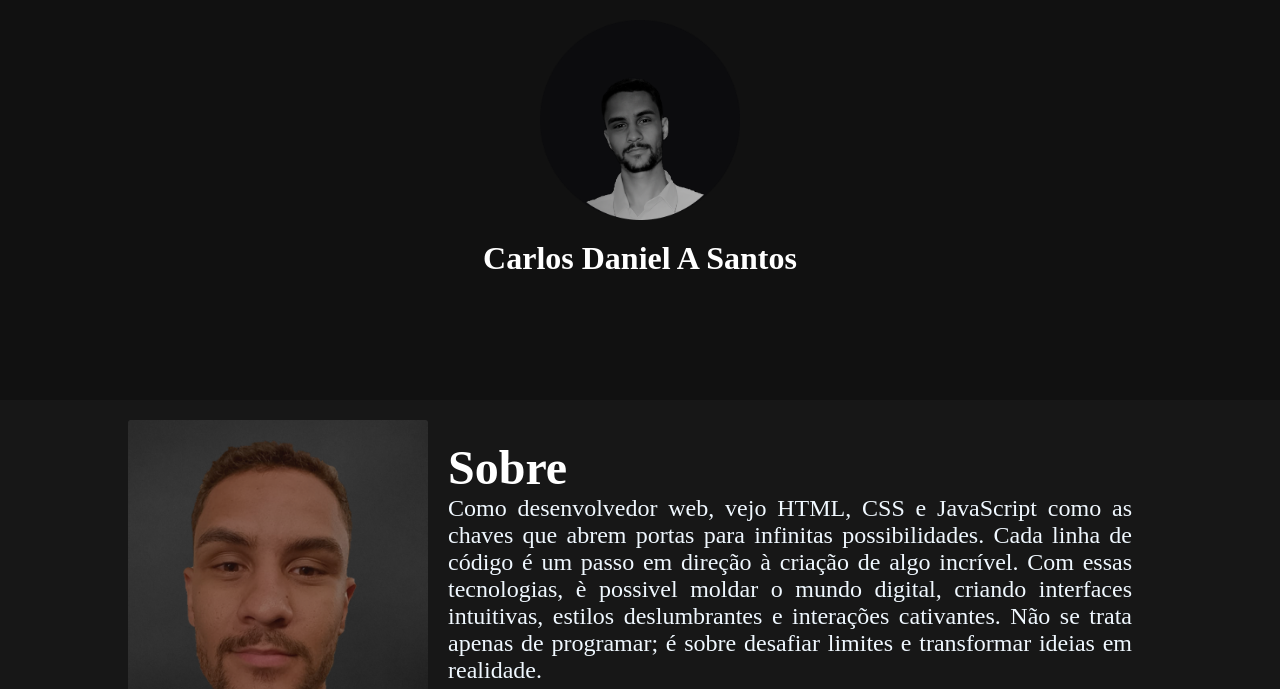
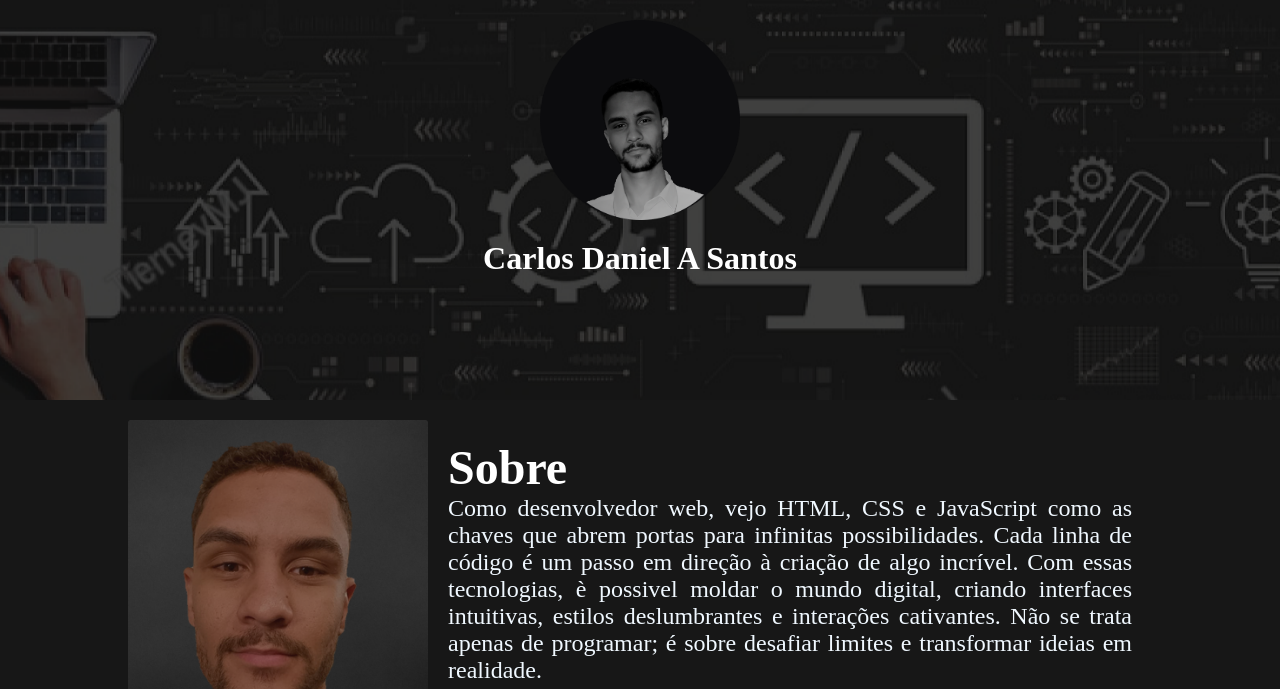
Before and after one commit to cdalves/Portfolio, a plain HTML site: page Index.html in a window 1280 px wide. Shown: the top 689 px of the page. Drawn offline with Linux system fonts and the light colour scheme.

Commit message:
bg header

```diff
--- a/Style.css
+++ b/Style.css
@@ -13,7 +13,9 @@ h1{
 
 header{
     height: 400px;
-    background: #111111;
+    background: url("./assets/BG-header.png") #111111;
+    background-size: cover;
+    background-position: center;
     display: flex;
 }
 
```
Also changed, not shown: assets/BG-header.png (added).
